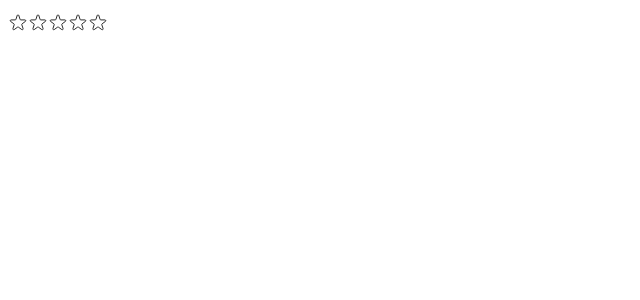
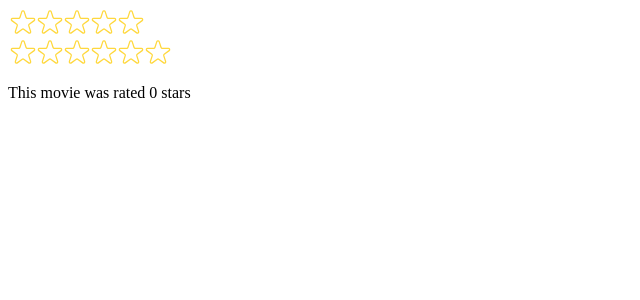
Before and after one commit to Mel-TB/movie-tracker, a React (Create React App) app: page / in a window 1280 px wide. Shown: the top 300 px of the page, without its empty margins (0-640 px from the left). Built offline with nearby package versions, Linux system fonts and the light colour scheme.

Commit message:
star component

```diff
--- a/src/components/star icon/star-icon.component.jsx
+++ b/src/components/star icon/star-icon.component.jsx
@@ -1,8 +1,12 @@
 import { StarEmptyIcon, StarFullIcon, StarStyle } from "./star-icon.styles";
 
-const StarIcon = ({ onRank, full }) => {
+const StarIcon = ({ onRank, full, onHoverIn, onHoverOut, color, size }) => {
   return (
-    <StarStyle onClick={onRank}>
+    <StarStyle
+      onClick={onRank}
+      onMouseEnter={onHoverIn}
+      onMouseLeave={onHoverOut}
+    >
       {full ? <StarFullIcon /> : <StarEmptyIcon />}
     </StarStyle>
   );
--- a/src/components/star icon/star-icon.styles.jsx
+++ b/src/components/star icon/star-icon.styles.jsx
@@ -3,11 +3,11 @@ import { ReactComponent as StarFullSVG } from "../../assets/star-full.svg";
 import { ReactComponent as StarEmptySVG } from "../../assets/star-empty.svg";
 
 export const StarFullIcon = styled(StarFullSVG)`
-  width: 20px;
+  width: 30px;
   height: 30px;
 `;
 export const StarEmptyIcon = styled(StarEmptySVG)`
-  width: 20px;
+  width: 30px;
   height: 30px;
 `;
 
--- a/src/components/star ranking/star-ranking-styles.jsx
+++ b/src/components/star ranking/star-ranking-styles.jsx
@@ -8,9 +8,12 @@ export const ContainerStyle = styled.div`
 
 export const StarContainerStyle = styled.div`
   display: flex;
+  gap: 7px;
 `;
 
 export const TextStyle = styled.p`
   line-height: 1px;
   margin: 0;
+  color: ${(props) => props.color};
+  font-size: 20px;
 `;
--- a/src/components/star ranking/star-ranking.component.jsx
+++ b/src/components/star ranking/star-ranking.component.jsx
@@ -7,25 +7,36 @@ import {
   TextStyle,
 } from "./star-ranking-styles";
 
-const StarRanking = ({ maxRating = 5 }) => {
+const StarRanking = ({ maxRating = 5, color = "#ffd83d", onSetRating }) => {
   const [ranking, setRanking] = useState(0);
+  const [tempRanking, setTempRanking] = useState(0);
 
-  const handleRanking = (i) => {
-    setRanking(i + 1);
+  const handleRanking = (ranking) => {
+    setRanking(ranking);
+    onSetRating(ranking);
   };
 
+  const handleHoverInRanking = (i) => {
+    setTempRanking(i + 1);
+  };
+
+  const handleHoverOutRanking = (tempRanking) => {
+    setTempRanking(tempRanking);
+  };
   return (
     <ContainerStyle>
       <StarContainerStyle>
         {Array.from({ length: maxRating }, (_, i) => (
           <StarIcon
             key={i}
+            full={tempRanking ? tempRanking >= i + 1 : ranking >= i + 1}
             onRank={() => handleRanking(i++)}
-            full={ranking >= i + 1}
+            onHoverIn={() => handleHoverInRanking(i++)}
+            onHoverOut={() => handleHoverOutRanking(0)}
           />
         ))}
       </StarContainerStyle>
-      <TextStyle>{ranking || ""}</TextStyle>
+      <TextStyle color={color}>{tempRanking || ranking || ""}</TextStyle>
     </ContainerStyle>
   );
 };
--- a/src/index.js
+++ b/src/index.js
@@ -1,4 +1,4 @@
-import React from "react";
+import React, { useState } from "react";
 import ReactDOM from "react-dom/client";
 // import './index.css';
 // import App from './App';
@@ -6,10 +6,25 @@ import reportWebVitals from "./reportWebVitals";
 
 import StarRanking from "./components/star ranking/star-ranking.component";
 
+const Test = () => {
+  const [movieRank, setMovieRank] = useState(0);
+
+  return (
+    <div>
+      <StarRanking
+        maxRating={6}
+        onSetRating={setMovieRank}
+      />
+      <p>This movie was rated {movieRank} stars</p>
+    </div>
+  );
+};
+
 const root = ReactDOM.createRoot(document.getElementById("root"));
 root.render(
   <React.StrictMode>
     <StarRanking maxRating={5} />
+    <Test />
   </React.StrictMode>
 );
 
```
Also changed, not shown: public/manifest.json, src/assets/star-empty.svg, src/assets/star-full.svg.
